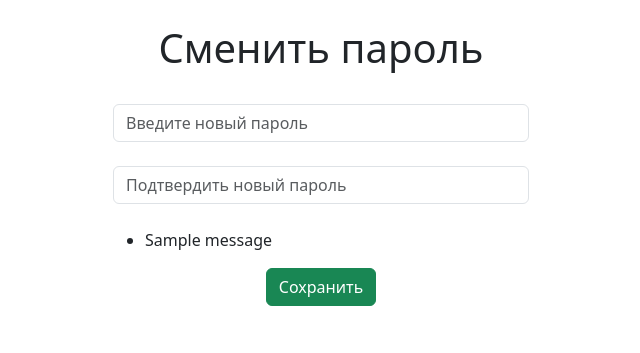
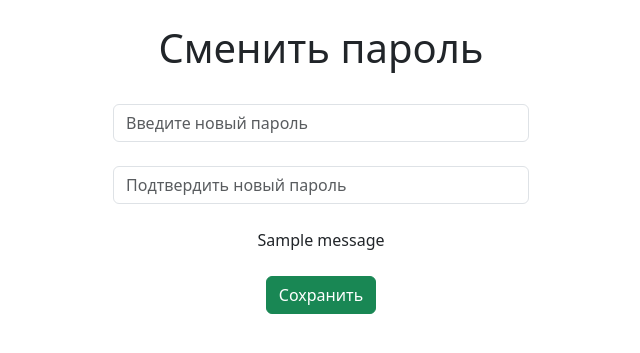
Before and after one commit to irawrr/TaskManager, a Django app: page /change in a window 1280 px wide. Shown: the part 73-426 px from the top of the page, without its empty margins (319-959 px from the left). Run offline with Django 4.2, Linux system fonts and the light colour scheme; a user stored in the database is signed in; tables that the repository leaves empty hold one stand-in row (values such as "Sample post"); one stand-in notice (Sample message) is shown.

Commit message:
Подредактировала вывод ошибки при смене пароля

```diff
--- a/main/templates/main/change.html
+++ b/main/templates/main/change.html
@@ -18,11 +18,11 @@
                   <input type="password" name="password2" id="id_password" class="form-control" placeholder="Подтвердить новый пароль">
               <div class="form-notch"><div class="form-notch-leading" style="width: 9px;"></div><div class="form-notch-middle" style="width: 64.8px;"></div><div class="form-notch-trailing"></div></div></div>
                 {% if messages %}
-                <ul class="messages">
+                <div class="messages" style="text-align: center">
                     {% for message in messages %}
-                    <li  {% if message.tags %} class=" {{ message.tags }} " {% endif %}> {{ message }} </li>
+                    <div  {% if message.tags %} class=" {{ message.tags }} " {% endif %}> {{ message }} </div>
                     {% endfor %}
-                </ul>
+                </div><br>
                 {% endif %}
                 <div class="CenteredButton" style="text-align: center">
               <button type="submit" class="btn btn-success btn-block mb-3">Сохранить</button>
```
